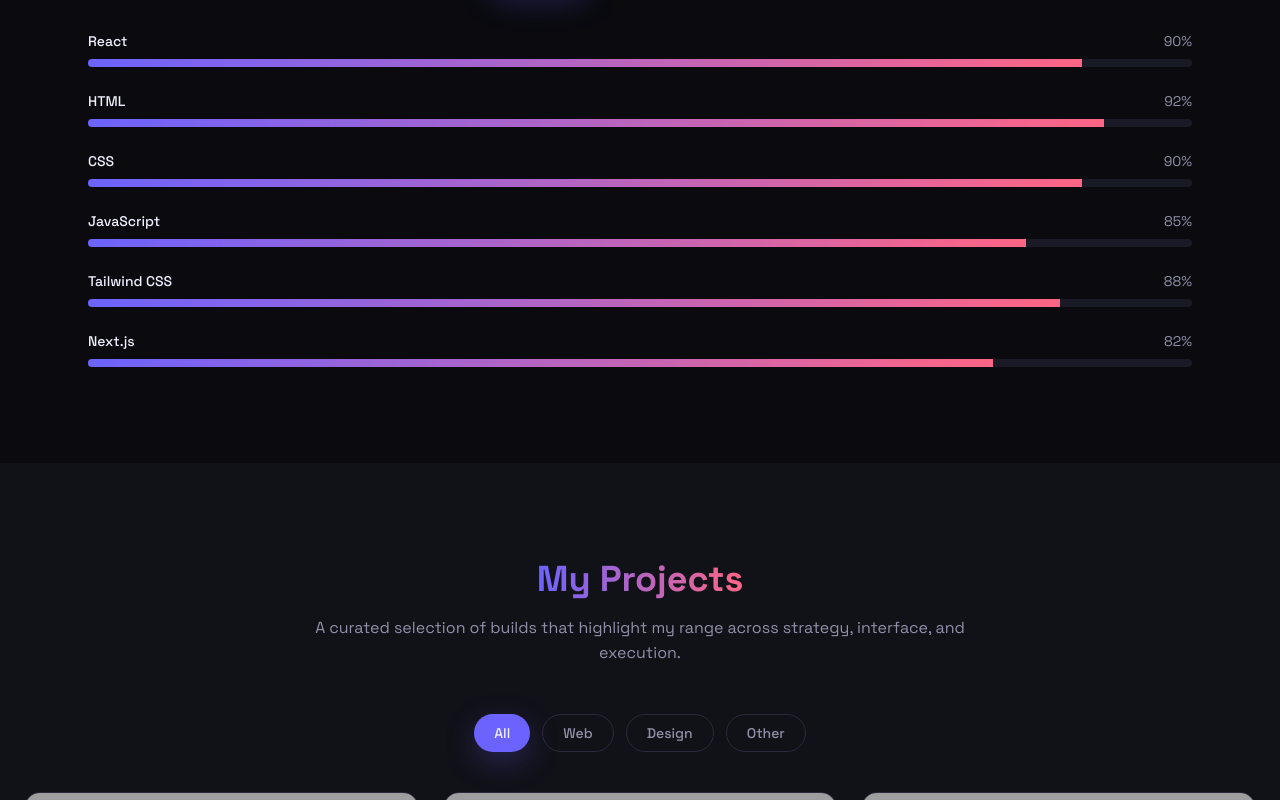
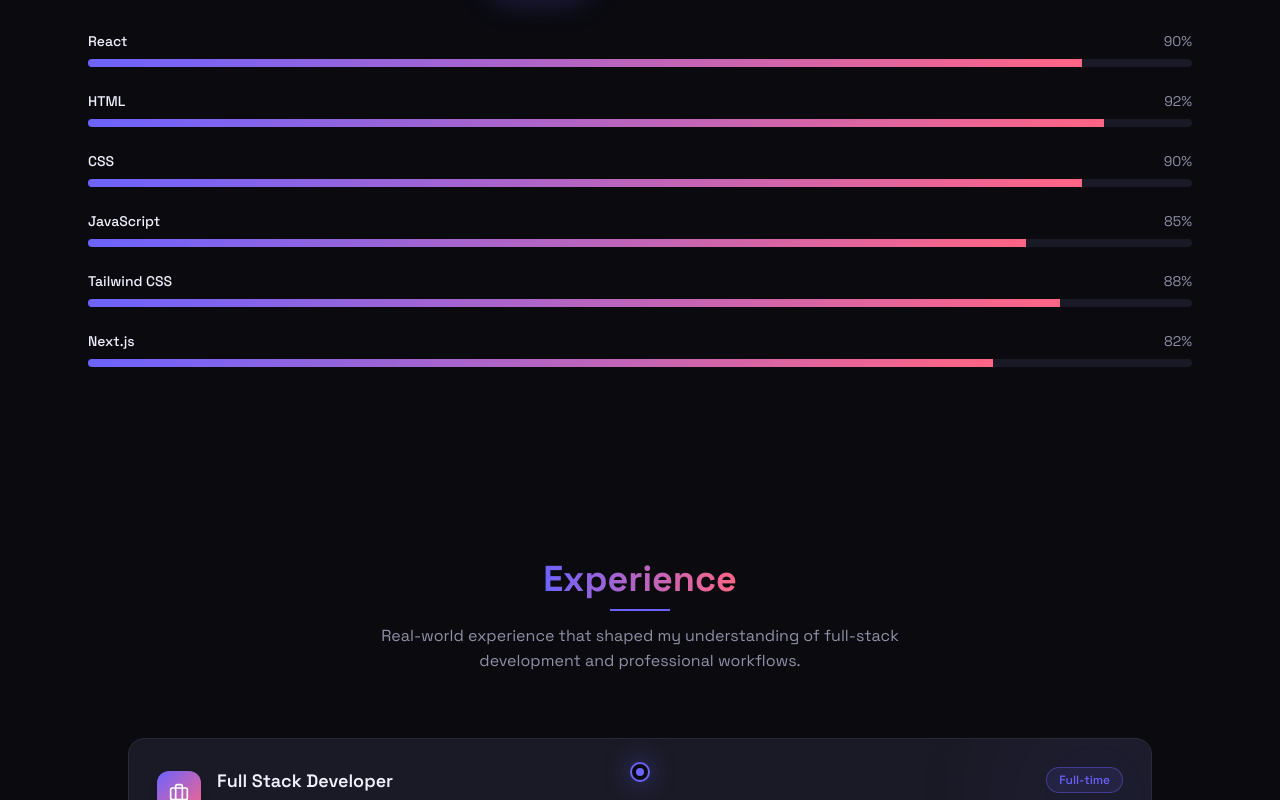
Before and after one commit to Zohaib-Karamat/Zohaib-Porfolio-Website, a React (Vite) app: page / in a window 1280 px wide. Shown: the part 2000-2800 px from the top of the page. Built offline with nearby package versions, Linux system fonts and the light colour scheme; grey boxes are pictures that could not be loaded.

Commit message:
add experience

```diff
--- a/src/App.jsx
+++ b/src/App.jsx
@@ -2,6 +2,7 @@
 import Hero from './components/Hero';
 import About from './components/About';
 import Skills from './components/Skills';
+import Experience from './components/Experience';
 import Projects from './components/Projects';
 import Contact from './components/Contact';
 import Footer from './components/Footer';
@@ -23,6 +24,7 @@
           <Hero />
           <About />
           <Skills />
+          <Experience />
           <Projects />
           <Contact />
         </main>
--- /dev/null
+++ b/src/components/Experience.jsx
@@ -0,0 +1,183 @@
+import { useRef } from 'react';
+import { motion, useInView } from 'framer-motion';
+import { Briefcase, MapPin, CalendarDays, CheckCircle2 } from 'lucide-react';
+
+const experiences = [
+  {
+    role: 'Full Stack Developer',
+    company: 'Senew Tech',
+    location: 'Lahore, Pakistan',
+    period: 'Jun 2026 – Present',
+    type: 'Full-time', // Feel free to change to 'Contract' or 'Part-time' if applicable
+    bullets: [
+      'Engineered and maintained robust full-stack web applications utilizing the MERN stack alongside Next.js and Nest.js within a high-performing development team.',
+      'Architected scalable RESTful APIs, optimized CRUD operations, and seamlessly integrated complex frontend components with secure backend services.',
+      'Collaborated closely with senior engineers using Git version control and Agile methodologies to deliver high-quality features on strict production schedules.',
+    ],
+    tech: ['MongoDB', 'Express.js', 'React', 'Next.js', 'Nest.js', 'Node.js', 'REST APIs', 'Git', 'Agile'],
+  },
+  {
+    role: 'MERN Stack Intern',
+    company: 'Amrood Labs',
+    location: 'Lahore, Pakistan',
+    period: 'Apr 2026 – Jun 2026',
+    type: 'Internship',
+    bullets: [
+      'Gained hands-on experience with the MERN stack (MongoDB, Express.js, React, and Node.js) through structured training and practical assignments.',
+      'Practiced building RESTful APIs, implementing CRUD operations, and connecting frontend applications with backend services.',
+      'Learned industry-standard development workflows, including Git version control, code reviews, and collaborative software development practices.',
+    ],
+    tech: ['MongoDB', 'Express.js', 'React', 'Node.js', 'REST APIs', 'Git'],
+  },
+];
+const containerVariants = {
+  hidden: {},
+  visible: { transition: { staggerChildren: 0.15, delayChildren: 0.1 } },
+};
+
+const itemVariants = {
+  hidden: { opacity: 0, y: 40 },
+  visible: { opacity: 1, y: 0, transition: { duration: 0.6, ease: 'easeOut' } },
+};
+
+const Experience = () => {
+  const headingRef = useRef(null);
+  const headingInView = useInView(headingRef, { once: true, margin: '-100px' });
+
+  return (
+    <motion.section
+      id="experience"
+      variants={containerVariants}
+      initial="hidden"
+      whileInView="visible"
+      viewport={{ once: true, amount: 0.15 }}
+      className="py-24 px-6 bg-[var(--app-bg)]"
+    >
+      <div className="max-w-5xl mx-auto">
+        {/* Heading */}
+        <motion.div variants={itemVariants} className="text-center mb-16" ref={headingRef}>
+          <h2 className="text-3xl md:text-4xl font-bold relative inline-block">
+            <span className="bg-gradient-to-r from-[#6C63FF] to-[#FF6584] bg-clip-text text-transparent">
+              Experience
+            </span>
+            <motion.span
+              initial={{ width: 0 }}
+              animate={{ width: headingInView ? 60 : 0 }}
+              transition={{ duration: 0.6 }}
+              className="absolute left-1/2 -bottom-3 h-0.5 -translate-x-1/2 bg-[#6C63FF]"
+            />
+          </h2>
+          <p className="mt-6 text-[var(--app-muted)] max-w-xl mx-auto">
+            Real-world experience that shaped my understanding of full-stack development and professional workflows.
+          </p>
+        </motion.div>
+
+        {/* Timeline */}
+        <div className="relative">
+          {/* Vertical line */}
+          <div className="absolute left-6 md:left-1/2 top-0 bottom-0 w-px bg-gradient-to-b from-[#6C63FF] via-[#FF6584] to-transparent opacity-30" />
+
+          {experiences.map((exp, idx) => (
+            <motion.div
+              key={idx}
+              variants={itemVariants}
+              className="relative flex flex-col md:flex-row md:items-start gap-6 md:gap-12 mb-10"
+            >
+              {/* Timeline dot */}
+              <div className="absolute left-[18px] md:left-1/2 md:-translate-x-1/2 top-6 z-10">
+                <motion.div
+                  initial={{ scale: 0 }}
+                  whileInView={{ scale: 1 }}
+                  transition={{ type: 'spring', stiffness: 200, damping: 15, delay: 0.2 }}
+                  viewport={{ once: true }}
+                  className="w-5 h-5 rounded-full border-2 border-[#6C63FF] bg-[var(--app-bg)] flex items-center justify-center animate-glow-pulse"
+                >
+                  <span className="w-2 h-2 rounded-full bg-[#6C63FF]" />
+                </motion.div>
+              </div>
+
+              {/* Card */}
+              <div className="ml-14 md:ml-0 md:w-full">
+                <motion.div
+                  whileHover={{ y: -4, boxShadow: '0 12px 40px rgba(108,99,255,0.18)' }}
+                  transition={{ duration: 0.25 }}
+                  className="relative bg-[var(--app-elevated)] border border-[var(--app-border)] rounded-2xl p-7 overflow-hidden group"
+                >
+                  {/* Glow accent */}
+                  <div className="absolute -top-10 -right-10 w-48 h-48 bg-[#6C63FF] opacity-[0.06] blur-[60px] rounded-full group-hover:opacity-10 transition-opacity duration-500" />
+
+                  {/* Top row */}
+                  <div className="flex flex-col sm:flex-row sm:items-start sm:justify-between gap-3 mb-5">
+                    <div className="flex items-start gap-4">
+                      {/* Icon badge */}
+                      <div className="mt-1 flex-shrink-0 w-11 h-11 rounded-xl bg-gradient-to-br from-[#6C63FF] to-[#FF6584] flex items-center justify-center shadow-lg">
+                        <Briefcase size={20} className="text-white" />
+                      </div>
+
+                      <div>
+                        <h3 className="text-lg font-semibold text-[var(--app-text)]">{exp.role}</h3>
+                        <p className="text-[#6C63FF] font-medium text-sm mt-0.5">{exp.company}</p>
+                      </div>
+                    </div>
+
+                    {/* Badge */}
+                    <span className="self-start sm:self-auto text-xs font-medium px-3 py-1 rounded-full border border-[#6C63FF]/40 text-[#6C63FF] bg-[#6C63FF]/10">
+                      {exp.type}
+                    </span>
+                  </div>
+
+                  {/* Meta info */}
+                  <div className="flex flex-wrap gap-4 text-xs text-[var(--app-muted)] mb-5">
+                    <span className="flex items-center gap-1.5">
+                      <CalendarDays size={13} className="text-[#6C63FF]" />
+                      {exp.period}
+                    </span>
+                    <span className="flex items-center gap-1.5">
+                      <MapPin size={13} className="text-[#FF6584]" />
+                      {exp.location}
+                    </span>
+                  </div>
+
+                  {/* Bullets */}
+                  <ul className="space-y-3 mb-6">
+                    {exp.bullets.map((point, i) => (
+                      <motion.li
+                        key={i}
+                        initial={{ opacity: 0, x: -12 }}
+                        whileInView={{ opacity: 1, x: 0 }}
+                        transition={{ duration: 0.4, delay: 0.1 * i }}
+                        viewport={{ once: true }}
+                        className="flex items-start gap-3 text-sm text-[var(--app-muted)] leading-relaxed"
+                      >
+                        <CheckCircle2
+                          size={15}
+                          className="flex-shrink-0 mt-0.5 text-[#6C63FF]"
+                        />
+                        {point}
+                      </motion.li>
+                    ))}
+                  </ul>
+
+                  {/* Tech tags */}
+                  <div className="flex flex-wrap gap-2">
+                    {exp.tech.map((tag) => (
+                      <motion.span
+                        key={tag}
+                        whileHover={{ scale: 1.06 }}
+                        className="text-xs px-2.5 py-1 rounded-md bg-[var(--app-surface)] border border-[var(--app-border)] text-[var(--app-muted)] hover:border-[#6C63FF]/50 hover:text-[var(--app-text)] transition-colors duration-200 cursor-default"
+                      >
+                        {tag}
+                      </motion.span>
+                    ))}
+                  </div>
+                </motion.div>
+              </div>
+            </motion.div>
+          ))}
+        </div>
+      </div>
+    </motion.section>
+  );
+};
+
+export default Experience;
--- a/src/components/Navbar.jsx
+++ b/src/components/Navbar.jsx
@@ -8,6 +8,7 @@
   { name: 'Home', href: '#home' },
   { name: 'About', href: '#about' },
   { name: 'Skills', href: '#skills' },
+  { name: 'Experience', href: '#experience' },
   { name: 'Projects', href: '#projects' },
   { name: 'Contact', href: '#contact' },
 ];
```
